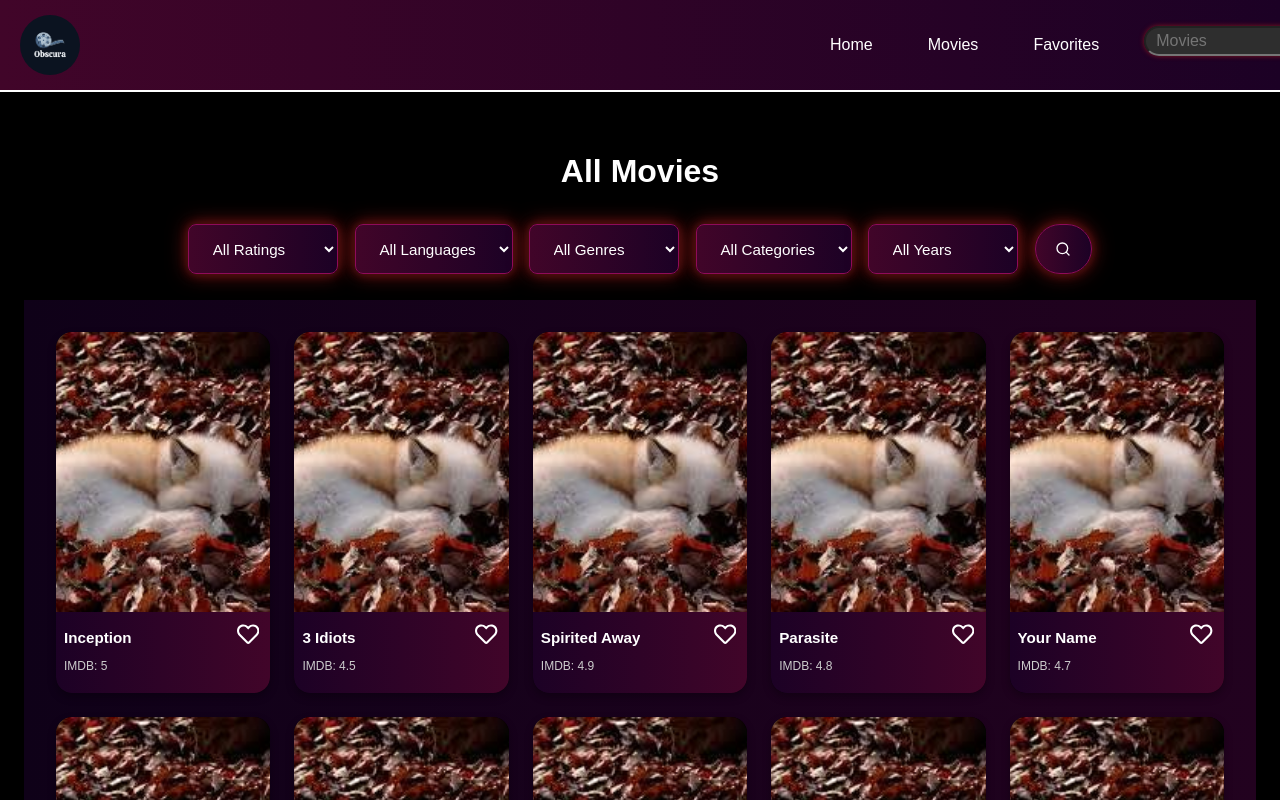
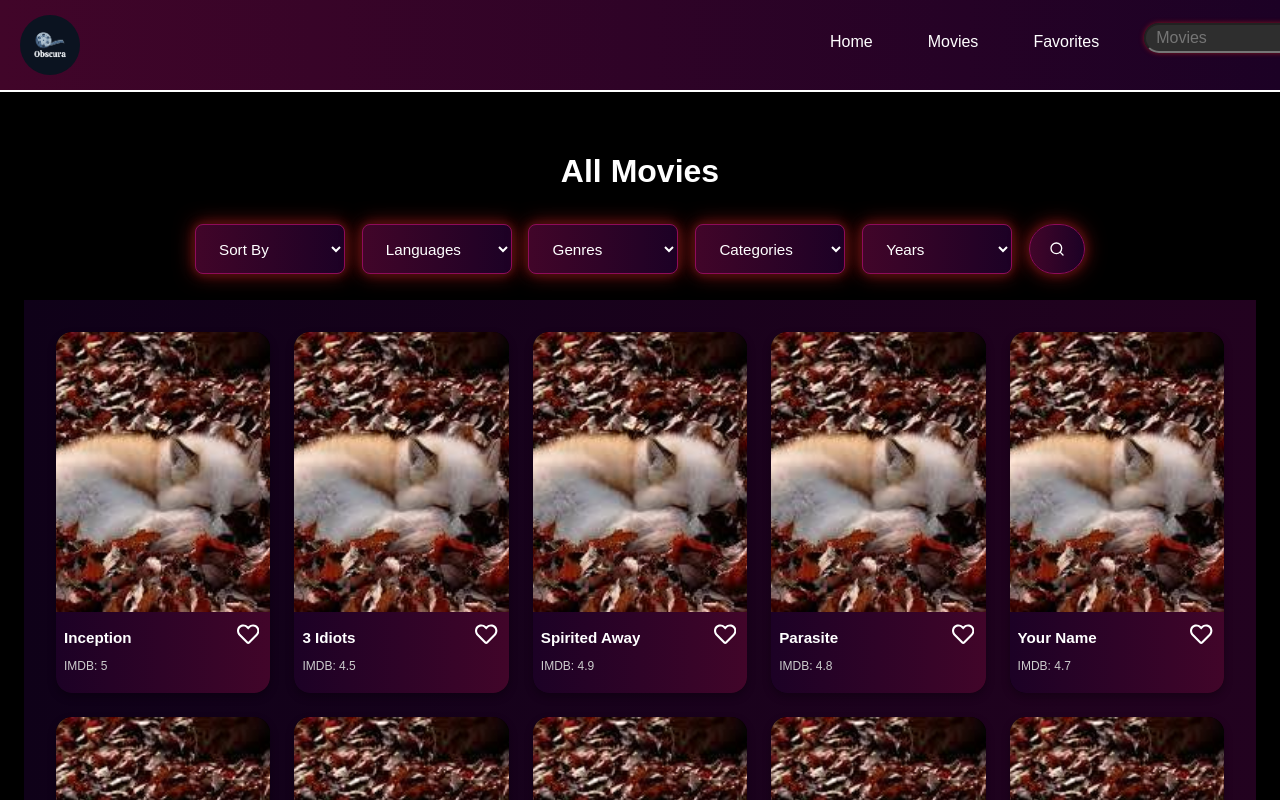
Before and after one commit to RexMukherjee/Movie-Recommendation-System, a Next.js app in the folder client/: page /components/movies in a window 1280 px wide. Shown: the top 800 px of the page. Built offline with nearby package versions, Linux system fonts and the light colour scheme; no server answers.

Commit message:
Profile icon fix, added sort by filter

```diff
--- a/client/src/app/components/home/navbar.js
+++ b/client/src/app/components/home/navbar.js
@@ -37,9 +37,7 @@ export default function Navbar() {
           alt="Profile"style={{borderRadius: "50px",cursor:"pointer"}}
         />
       ) : (
-        <div className={styles.profile}>
-          <CgProfile style={{ width: "39px", height: "40px" }} />
-        </div>
+        <CgProfile style={{ width: "39px", height: "40px", cursor: "pointer", color:"rgb(213, 1, 255)"}} />
 
       )}
     </div>
--- a/client/src/app/components/movies/cards/filterpanel.js
+++ b/client/src/app/components/movies/cards/filterpanel.js
@@ -6,7 +6,8 @@ import { LuSearch } from "react-icons/lu";
 
 export default function FilterPanel({ onFilter }) {
   const [filters, setFilters] = useState({
-    rating: "",
+    // rating: "",
+    sortBy: "",
     language: "",
     genre: "",
     category: "",
@@ -25,7 +26,7 @@ export default function FilterPanel({ onFilter }) {
 
   return (
     <form className={styles.form} onSubmit={handleSubmit}>
-      <select name="rating" value={filters.rating} className={styles.select} onChange={handleChange}>
+      {/* <select name="rating" value={filters.rating} className={styles.select} onChange={handleChange}>
         <option value="">All Ratings</option>
          {Array.from({ length: 41 }, (_, i) => {
             const val = (5 - i * 0.1).toFixed(1);
@@ -35,10 +36,17 @@ export default function FilterPanel({ onFilter }) {
               </option>
             );
           })}
+      </select> */}
+      <select name="sortBy" value={filters.sortBy} className={styles.select} onChange={handleChange} style={{backgroundColor: "#353535ff"}}>
+            <option value="">Sort By</option>
+            <option value="alphabet">A - Z</option>
+            <option value="rating">Rating</option>
+            <option value="trending">Trending</option>
       </select>
 
-      <select name="language" value={filters.language} className={styles.select} onChange={handleChange}>
-        <option value="">All Languages</option>
+
+      <select name="language" value={filters.language} className={styles.select} onChange={handleChange} style={{backgroundColor: "#353535ff"}}>
+        <option value="">Languages</option>
         <option value="English">English</option>
         <option value="Hindi">Hindi</option>
         <option value="Korean">Korean</option>
@@ -49,8 +57,8 @@ export default function FilterPanel({ onFilter }) {
         <option value="Bengali">Bengali</option>
       </select>
 
-      <select name="genre" value={filters.genre} className={styles.select} onChange={handleChange}>
-        <option value="">All Genres</option>
+      <select name="genre" value={filters.genre} className={styles.select} onChange={handleChange} style={{backgroundColor: "#353535ff"}}>
+        <option value="">Genres</option>
         <option value="Thriller">Thriller</option>
         <option value="Suspense">Suspense</option>
         <option value="Romance">Romance</option>
@@ -59,8 +67,8 @@ export default function FilterPanel({ onFilter }) {
         <option value="Supernatural">Supernatural</option>
       </select>
 
-      <select name="category" value={filters.category} className={styles.select} onChange={handleChange}>
-        <option value="">All Categories</option>
+      <select name="category" value={filters.category} className={styles.select} onChange={handleChange} style={{backgroundColor: "#353535ff"}}>
+        <option value="">Categories</option>
         <option value="Hollywood">Hollywood</option>
         <option value="Bollywood">Bollywood</option>
         <option value="Tollywood">Tollywood</option>
@@ -70,8 +78,8 @@ export default function FilterPanel({ onFilter }) {
         <option value="Cartoons">Cartoons</option>
       </select>
 
-      <select name="year" value={filters.year} onChange={handleChange} className={styles.select}>
-        <option value="">All Years</option>
+      <select name="year" value={filters.year} onChange={handleChange} className={styles.select} style={{backgroundColor: "#353535ff"}}>
+        <option value="">Years</option>
         {Array.from({ length: 25 }, (_, i) => {
           const year = 2025 - i;
           return (
--- a/client/src/app/components/movies/page.js
+++ b/client/src/app/components/movies/page.js
@@ -13,16 +13,48 @@ const Movies = () => {
   const [filteredMovies, setFilteredMovies] = useState(movieData);
 
   const applyFilters = (filters) => {
-    const filtered = movieData.filter((movie) => {
-       const matchRating = !filters.rating || parseFloat(movie.imdb_rating) >= parseFloat(filters.rating);
+    // const filtered = movieData.filter((movie) => {
+    //   const matchRating = !filters.rating || parseFloat(movie.imdb_rating) >= parseFloat(filters.rating);
 
-      const matchLanguage = !filters.language || movie.language === filters.language;
-      const matchGenre = !filters.genre || movie.genre === filters.genre;
-      const matchCategory = !filters.category || movie.category === filters.category;
-      const matchYear = !filters.year || movie.release_year == filters.year;
+    //   const matchLanguage = !filters.language || movie.language === filters.language;
+    //   const matchGenre = !filters.genre || movie.genre === filters.genre;
+    //   const matchCategory = !filters.category || movie.category === filters.category;
+    //   const matchYear = !filters.year || movie.release_year == filters.year;
 
-      return matchRating && matchLanguage && matchGenre && matchCategory && matchYear;
-    });
+    //   return matchRating && matchLanguage && matchGenre && matchCategory && matchYear;
+    // });
+    let filtered = movieData.filter((movie) => {
+    const matchLanguage = !filters.language || movie.language === filters.language;
+    const matchGenre = !filters.genre || movie.genre === filters.genre;
+    const matchCategory = !filters.category || movie.category === filters.category;
+    const matchYear = !filters.year || movie.release_year == filters.year;
+    return matchLanguage && matchGenre && matchCategory && matchYear;
+  });
+
+  if (filters.sortBy === "alphabet") {
+ filtered.sort((a, b) => {
+    const nameA = (a.name || "").toLowerCase();
+    const nameB = (b.name || "").toLowerCase();
+
+    const startsWithLetterA = /^[a-z]/.test(nameA);
+    const startsWithLetterB = /^[a-z]/.test(nameB);
+
+    if (startsWithLetterA && !startsWithLetterB) return -1;
+    if (!startsWithLetterA && startsWithLetterB) return 1;
+
+    return nameA.localeCompare(nameB);
+  });
+  } else if (filters.sortBy === "rating") {
+    filtered.sort((a, b) => parseFloat(b.imdb_rating) - parseFloat(a.imdb_rating));
+  } else if (filters.sortBy === "trending") {
+    filtered.sort((a, b) => b.trending_score - a.trending_score); // adjust as per your data field
+  }
+
+  if (filtered.length === 0) {
+    alert("No movies found for the selected filters!");
+  }
+
+  setFilteredMovies(filtered);
     if (filtered.length === 0) {
     alert("No movies found for the selected filters!");
   }
--- a/client/src/styles/home/navbar/navbar.module.css
+++ b/client/src/styles/home/navbar/navbar.module.css
@@ -31,12 +31,12 @@
   margin-left: 20px;
 
 }
-.profile{
+/* .profile{
     height: 39px;
     width: 40px;
     margin-top: -5px;
-    /* border-radius: 50%; */
-}
+    border-radius: 50%;
+} */
 
 
 .menu {
```
Also changed, not shown: client/src/styles/movies/filterpanel/filterpanel.module.css (line endings or trailing spaces), 1 other file (tests, documents, lock files or other folders).
